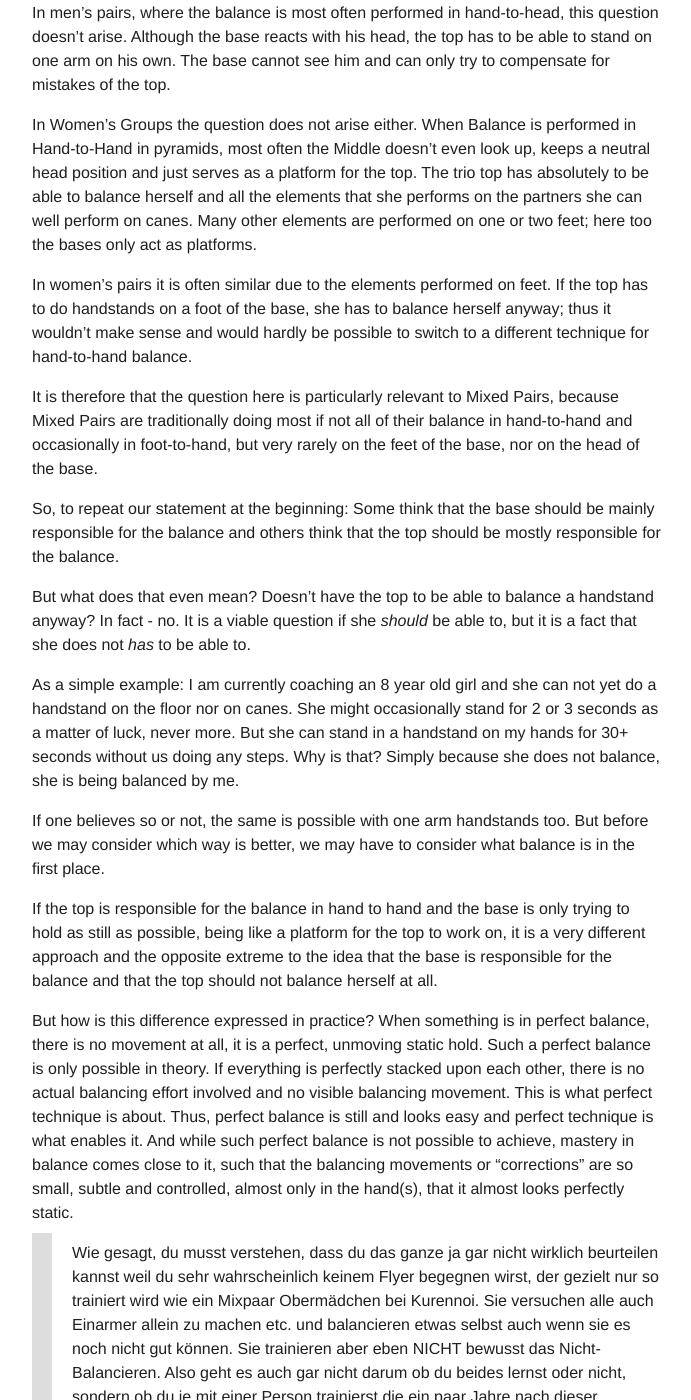
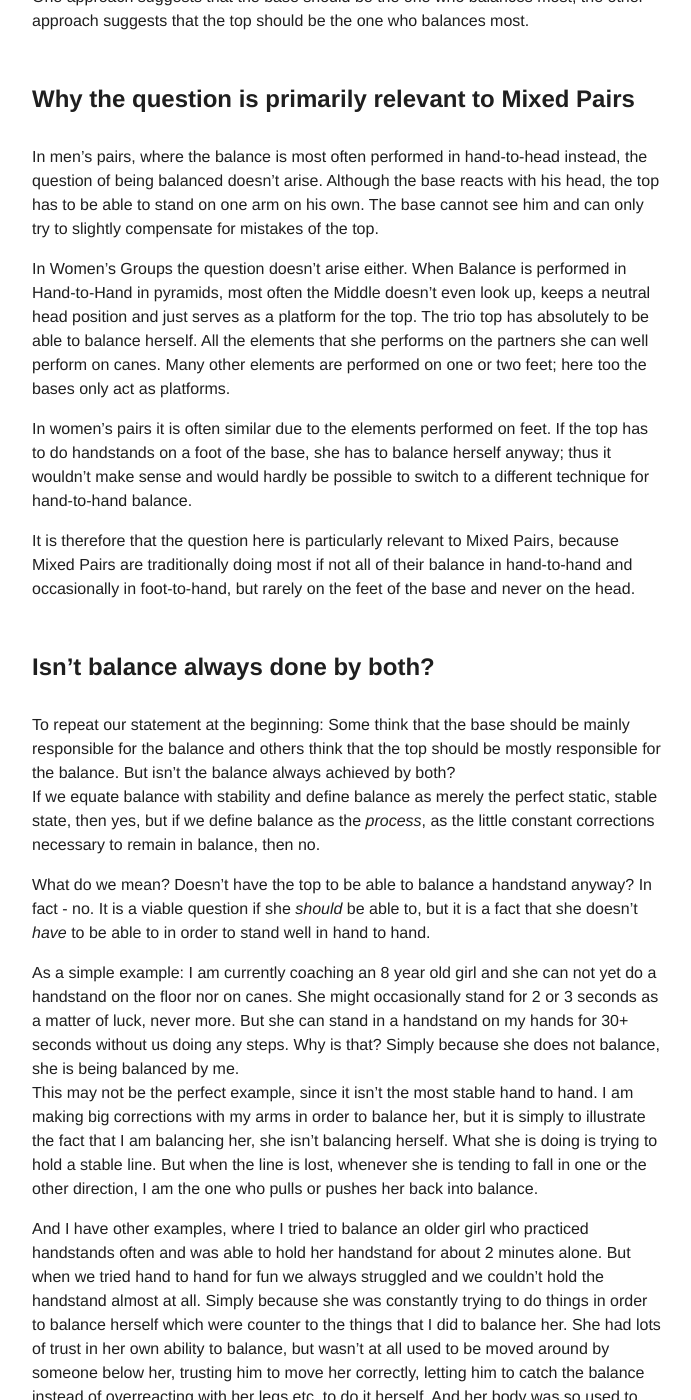
Before and after one commit to floshin/acrolib, a Jekyll site: the page built from training/approaches-to-balance.md, in a window 1280 px wide and 1400 px high, scrolled down 291 px. Shown: the whole window, without its empty margins (293-984 px from the left). Built offline with Jekyll 4.4.1, drawn with Linux system fonts in a browser that asks for light colours; our own code applies the rules of GitHub Pages for plain Markdown files; some of the changed text lies outside the part shown.

Commit message:
Update approaches-to-balance.md

```diff
--- a/training/approaches-to-balance.md
+++ b/training/approaches-to-balance.md
@@ -1,32 +1,56 @@
-# Balance or Non-Balance
+# Balancing or Being-Balanced in Mixed Pairs
 
 *Flosha, 26.05.2025*
 
-There are two philosophies of balance, which are particularly relevant to Mixed Pairs. One approach suggests that the base should be the one who balances, the other approach suggests that the top should be the one who balances.
+There are two philosophies of balance, which are particularly relevant to Mixed Pairs. One approach suggests that the base should be the one who balances most, the other approach suggests that the top should be the one who balances most.
 
-In men's pairs, where the balance is most often performed in hand-to-head, this question doesn't arise. Although the base reacts with his head, the top has to be able to stand on one arm on his own. The base cannot see him and can only try to compensate for mistakes of the top.
+## Why the question is primarily relevant to Mixed Pairs
 
-In Women's Groups the question does not arise either. When Balance is performed in Hand-to-Hand in pyramids, most often the Middle doesn't even look up, keeps a neutral head position and just serves as a platform for the top. The trio top has absolutely to be able to balance herself and all the elements that she performs on the partners she can well perform on canes. Many other elements are performed on one or two feet; here too the bases only act as platforms.
+In men's pairs, where the balance is most often performed in hand-to-head instead, the question of being balanced doesn't arise. Although the base reacts with his head, the top has to be able to stand on one arm on his own. The base cannot see him and can only try to slightly compensate for mistakes of the top.
+
+In Women's Groups the question doesn't arise either. When Balance is performed in Hand-to-Hand in pyramids, most often the Middle doesn't even look up, keeps a neutral head position and just serves as a platform for the top. The trio top has absolutely to be able to balance herself. All the elements that she performs on the partners she can well perform on canes. Many other elements are performed on one or two feet; here too the bases only act as platforms.
 
 In women's pairs it is often similar due to the elements performed on feet. If the top has to do handstands on a foot of the base, she has to balance herself anyway; thus it wouldn't make sense and would hardly be possible to switch to a different technique for hand-to-hand balance.
 
-It is therefore that the question here is particularly relevant to Mixed Pairs, because Mixed Pairs are traditionally doing most if not all of their balance in hand-to-hand and occasionally in foot-to-hand, but very rarely on the feet of the base, nor on the head of the base.
+It is therefore that the question here is particularly relevant to Mixed Pairs, because Mixed Pairs are traditionally doing most if not all of their balance in hand-to-hand and occasionally in foot-to-hand, but rarely on the feet of the base and never on the head.
 
-So, to repeat our statement at the beginning: Some think that the base should be mainly responsible for the balance and others think that the top should be mostly responsible for the balance.
 
-But what does that even mean? Doesn't have the top to be able to balance a handstand anyway? In fact - no. It is a viable question if she *should* be able to, but it is a fact that she does not *has* to be able to.
+## Isn't balance always done by both?
+
+To repeat our statement at the beginning: Some think that the base should be mainly responsible for the balance and others think that the top should be mostly responsible for the balance. But isn't the balance always achieved by both?
+If we equate balance with stability and define balance as merely the perfect static, stable state, then yes, but if we define balance as the *process*, as the little constant corrections necessary to remain in balance, then no.
+
+What do we mean? Doesn't have the top to be able to balance a handstand anyway? In fact - no. It is a viable question if she *should* be able to, but it is a fact that she doesn't *have* to be able to in order to stand well in hand to hand.
 
 As a simple example: I am currently coaching an 8 year old girl and she can not yet do a handstand on the floor nor on canes. She might occasionally stand for 2 or 3 seconds as a matter of luck, never more. But she can stand in a handstand on my hands for 30+ seconds without us doing any steps. Why is that? Simply because she does not balance, she is being balanced by me.
+This may not be the perfect example, since it isn't the most stable hand to hand. I am making big corrections with my arms in order to balance her, but it is simply to illustrate the fact that I am balancing her, she isn't balancing herself. What she is doing is trying to hold a stable line. But when the line is lost, whenever she is tending to fall in one or the other direction, I am the one who pulls or pushes her back into balance.
 
-If one believes so or not, the same is possible with one arm handstands too. But before we may consider which way is better, we may have to consider what balance is in the first place.
+And I have other examples, where I tried to balance an older girl who practiced handstands often and was able to hold her handstand for about 2 minutes alone. But when we tried hand to hand for fun we always struggled and we couldn't hold the handstand almost at all. Simply because she was constantly trying to do things in order to balance herself which were counter to the things that I did to balance her. She had lots of trust in her own ability to balance, but wasn't at all used to be moved around by someone below her, trusting him to move her correctly, letting him to catch the balance instead of overreacting with her legs etc. to do it herself. And her body was so used to that, that it would have been very hard to overcome these reactions. We would have needed to particularly train to avoid them.
 
-If the top is responsible for the balance in hand to hand and the base is only trying to hold as still as possible, being like a platform for the top to work on, it is a very different approach and the opposite extreme to the idea that the base is responsible for the balance and that the top should not balance herself at all.
+This example shows that standing on ones hands alone and in particular doing so with a technique in which one allows oneself to catch the balance by all means, mostly via leg movements from the top down, in order to catch the balance via counterweight etc., can be extremely detrimental to achieving a solid static hold im hand to hand. If one practices so that the balance is build from the bottom up, by the fingers first and alone, while the shoulders and the back and legs are not allowed to react, then it is a different issue, but most who train handstands are not doing so.
 
-But how is this difference expressed in practice? When something is in perfect balance, there is no movement at all, it is a perfect, unmoving static hold. Such a perfect balance is only possible in theory. If everything is perfectly stacked upon each other, there is no actual balancing effort involved and no visible balancing movement. This is what perfect technique is about. Thus, perfect balance is still and looks easy and perfect technique is what enables it. And while such perfect balance is not possible to achieve, mastery in balance comes close to it, such that the balancing movements or "corrections" are so small, subtle and controlled, almost only in the hand(s), that it almost looks perfectly static.
+If one believes so or not, but the very same principle described above is possible with one arm handstands too. There are or were a few mixed pairs, of which we know that the tops weren't even able to do one arm handstands alone and yet could stand one on one on their bases during long motions. Not only did those girls not hold one arm handstands alone, but they also weren't allowed to do so. They are only ever training their line, never balancing themselves; and this is truly an entirely different training philosophy compared to what is usually done.
 
+But in order to understand what is going on there and which way may be more favourable, we have to consider what balance is in the first place.
 
+## What is balance?
 
-> Wie gesagt, du musst verstehen, dass du das ganze ja gar nicht wirklich beurteilen kannst weil du sehr wahrscheinlich keinem Flyer begegnen wirst, der gezielt nur so trainiert wird wie ein Mixpaar Obermädchen bei Kurennoi. Sie versuchen alle auch Einarmer allein zu machen etc. und balancieren etwas selbst auch wenn sie es noch nicht gut können. Sie trainieren aber eben NICHT bewusst das Nicht-Balancieren. Also geht es auch gar nicht darum ob du beides lernst oder nicht, sondern ob du je mit einer Person trainierst die ein paar Jahre nach dieser Methode auf einarmige Balance vorbereitet wurde.
+We have seen that the top being responsible for the balance in hand to hand and the base only trying to hold as still as possible, being like a platform for the top to work on, is a very different approach and the opposite extreme to the idea that the base is responsible for the balance and that the top should not balance herself at all.
+
+But how is this difference expressed in practice? When something is in perfect balance, then there is no movement at all, it is a perfect, unmoving static hold. But such a perfect balance is only possible in theory. If everything is perfectly stacked upon each other, there is no actual balancing effort involved and no visible balancing movement. This is what perfect technique is about.
+
+Thus, perfect balance is still and looks easy and perfect technique is what enables it. And while such perfect balance is not possible to achieve, mastery in balance comes close to it, such that the balancing movements or "corrections" are so small, subtle and controlled, almost only in the hand(s), that it almost looks perfectly static.
+
+If such a perfect balance could be achieved, then the two different approaches we deal with wouldn't really look any different from each other, as the balance is so perfect, that almost no balancing occurs, there is just stability. It would look as stable and effortless as a man who stands around.
+
+The difference becomes apparent when actual balancing occurs, which in practice is almost always the case and then it is a matter of responsibility and of priority.
+
+One approach is to say: First and foremost the base has to keep absolutely still as much as possible. When anything happens, he just should try to keep being as still as possible while the top should try to catch her balance.
+A totally different approach is to say: First and foremost the top has to keep absolutely still in her ideal line as much as possible. When anything happens, the base should try to correct the balance while the top should just keep being as still as possible and fixate her form.
+
+In the first case a top *has* to be able to balance herself in a one arm handstand. In the second case a top has to be able to particularly *not* balance her in a one arm handstand. If the two approaches are mixed, it doesn't get better, but makes it worse, as the balancing movements from the bottom and the top will lead to over- and underbalance by overreaction. Therefore they both require a very different training.
+
+One will train handstands on her own and balance herself on canes. One will never train handstands alone or just two-arms and only with a very strict bottom-up technique (instead of a top-down technique) and only be held be the coach or partner. It is about achieving utmost stability in the right line, not about developing balancing capabilities.
 
 > Aber letztendlich bedeutet perfekte Balance ja sowieso komplette bewegungslose Statik beider. Das heißt, man kann auf beiden Wegen Meisterschaft erlangen, die am Ende in einer Balance resultiert, die so ruhig ist, dass es schwer bis unmöglich ist, überhaupt noch zu sehen nach welcher Methode jetzt gearbeitet wird. In dem Fall gleichen sich die zwei Methoden am extremen Ende des Spektrums an, wie die zwei Enden eines Kreises.
 
```
